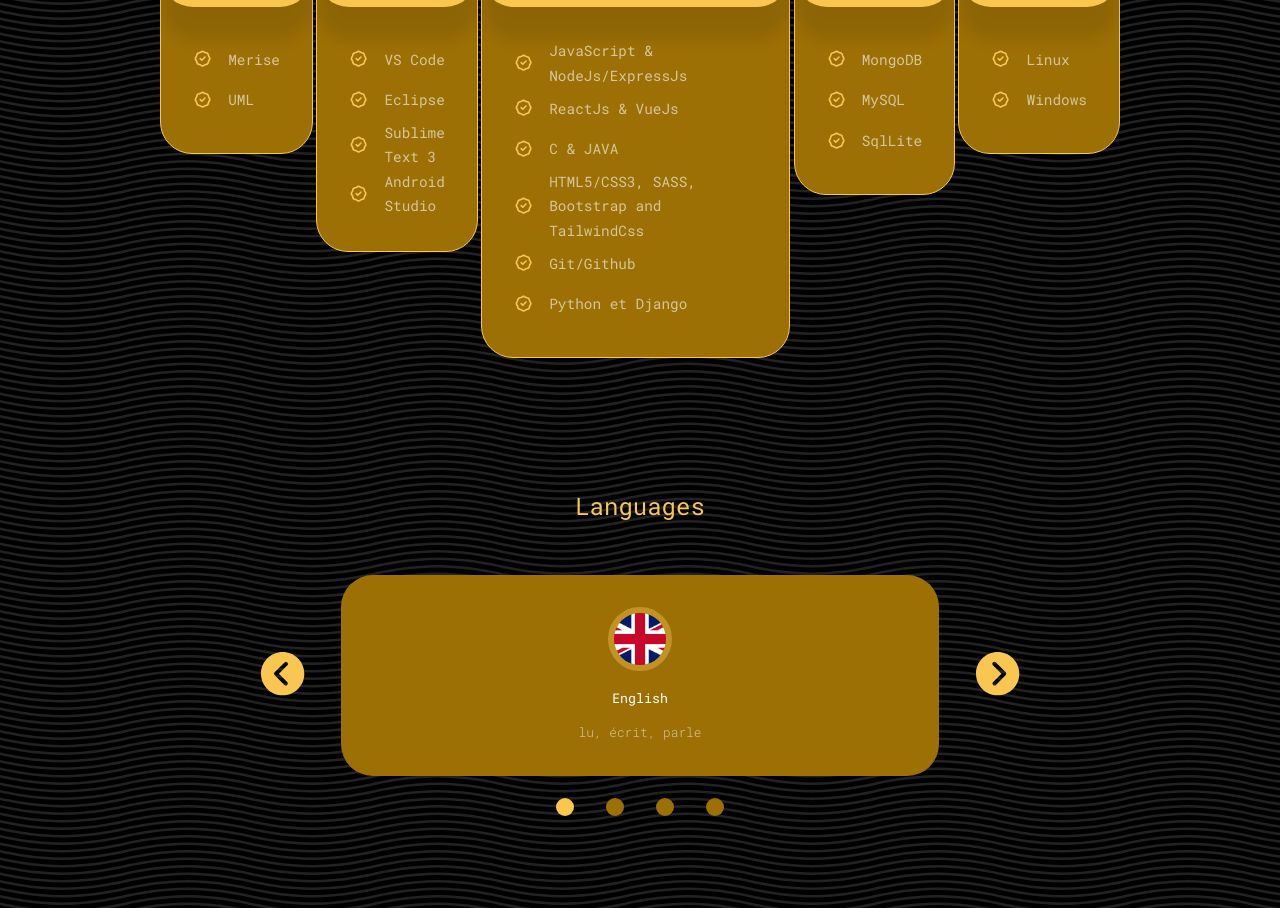
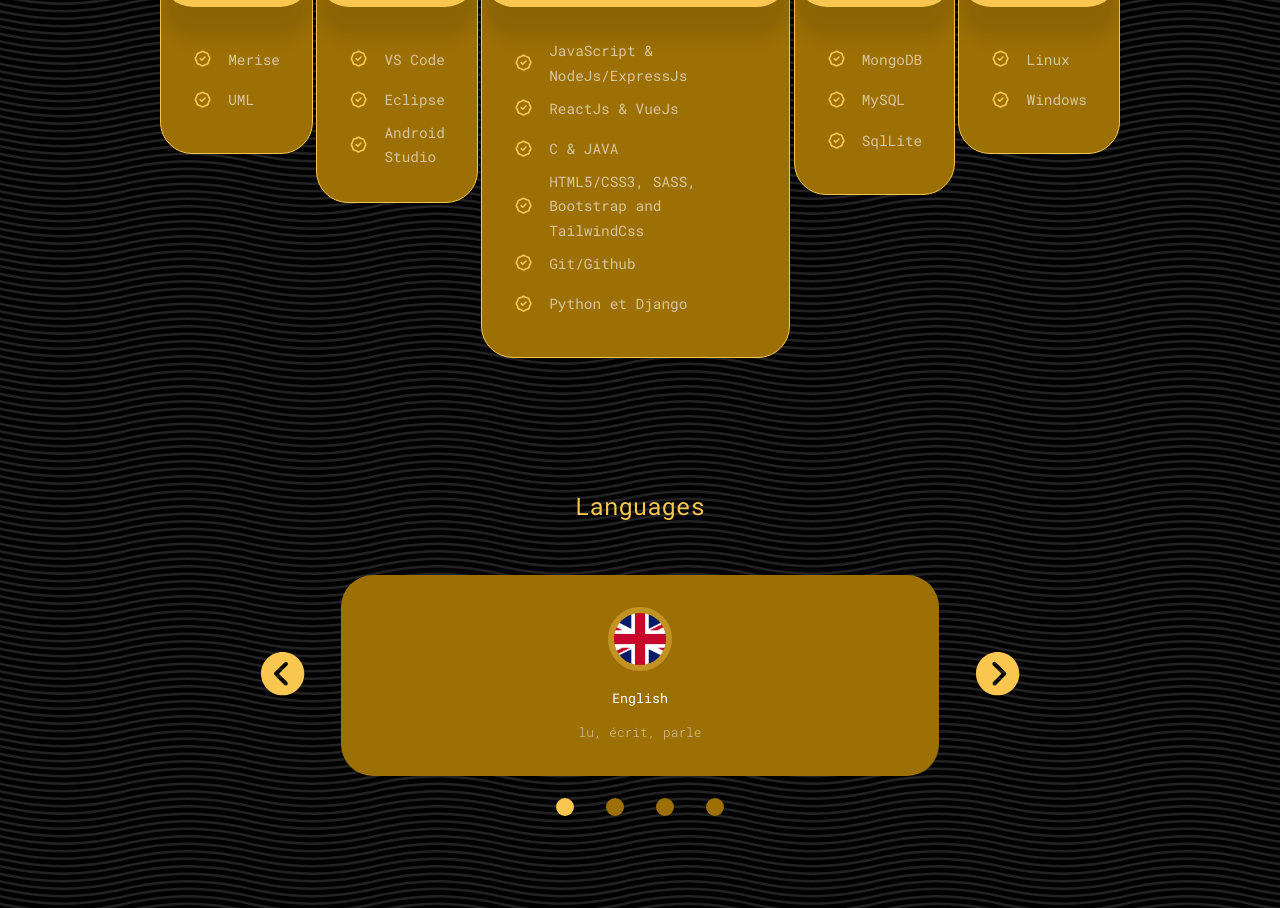
Before and after one commit to boubnacer/nacer-portfolio, a React (Create React App) app: page / in a window 1280 px wide. Shown: the part 3180-4088 px from the top of the page. Built offline with nearby package versions, Linux system fonts and the light colour scheme.

Commit message:
remove sublime text 3

```diff
--- a/src/components.js/Services.js
+++ b/src/components.js/Services.js
@@ -50,12 +50,6 @@ const Services = () => {
                 <HiOutlineBadgeCheck />
               </h2>
               <p>Eclipse</p>
-            </li>
-            <li>
-              <h2 className="service__list-icon">
-                <HiOutlineBadgeCheck />
-              </h2>
-              <p>Sublime Text 3</p>
             </li>
 
             <li>
```
